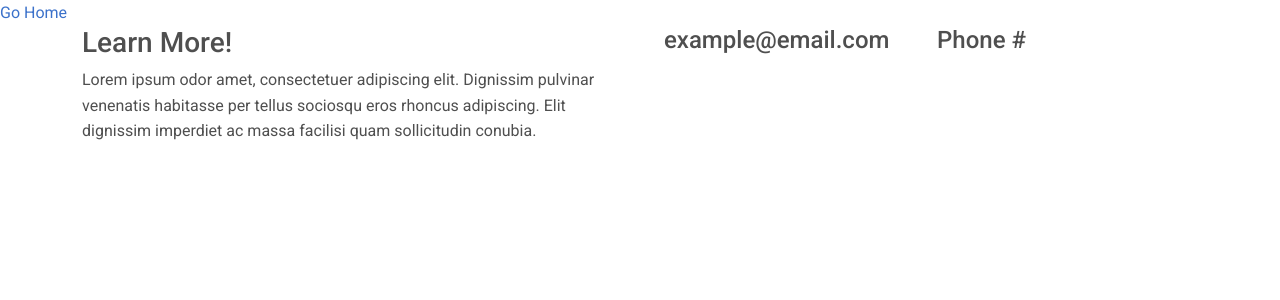
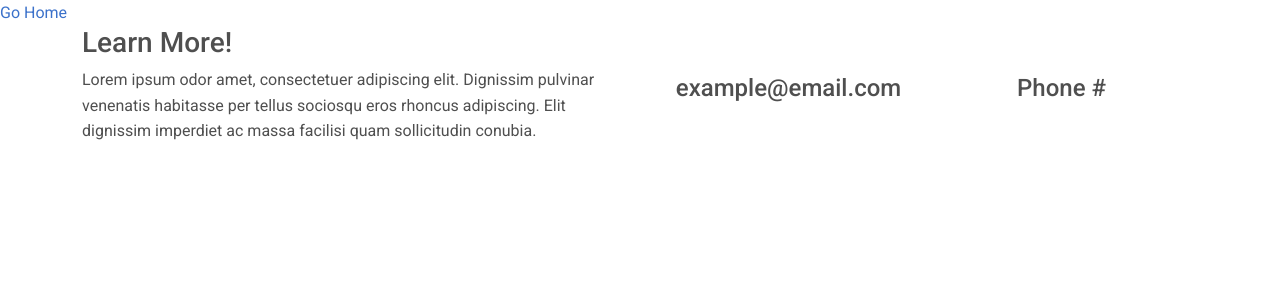
Before and after one commit to SkyMazter/SYEP-24-StoryMap, a React (Vite) app in the folder SYEP-24-StoryMap/: page /storymap in a window 1280 px wide. Shown: the top 300 px of the page. Built offline with nearby package versions, Linux system fonts and the light colour scheme.

Commit message:
fixed footer spacing

```diff
--- a/SYEP-24-StoryMap/src/components/Footer.jsx
+++ b/SYEP-24-StoryMap/src/components/Footer.jsx
@@ -1,14 +1,12 @@
 import Container from "react-bootstrap/Container";
 import Col from "react-bootstrap/Col";
 import Row from "react-bootstrap/Row";
-import Image from "react-bootstrap/Image";
-import grey from "../assets/placeholder.png";
 
 const Footer = () => {
   return (
     <Container>
       <Row>
-        <Col>
+        <Col className="">
           <h3>Learn More!</h3>
           <p>
             Lorem ipsum odor amet, consectetuer adipiscing elit. Dignissim
@@ -17,14 +15,13 @@
             sollicitudin conubia.
           </p>
         </Col>
-        <Col>
-          <Container>
-            <Row>
-              <Col>
-                {" "}
+        <Col className="d-flex  align-items-center">
+          <Container className="">
+            <Row className="h-100">
+              <Col className="d-flex justify-content-center">
                 <h4>example@email.com</h4>
               </Col>
-              <Col>
+              <Col className="d-flex justify-content-center">
                 {" "}
                 <h4>Phone #</h4>
               </Col>
```
